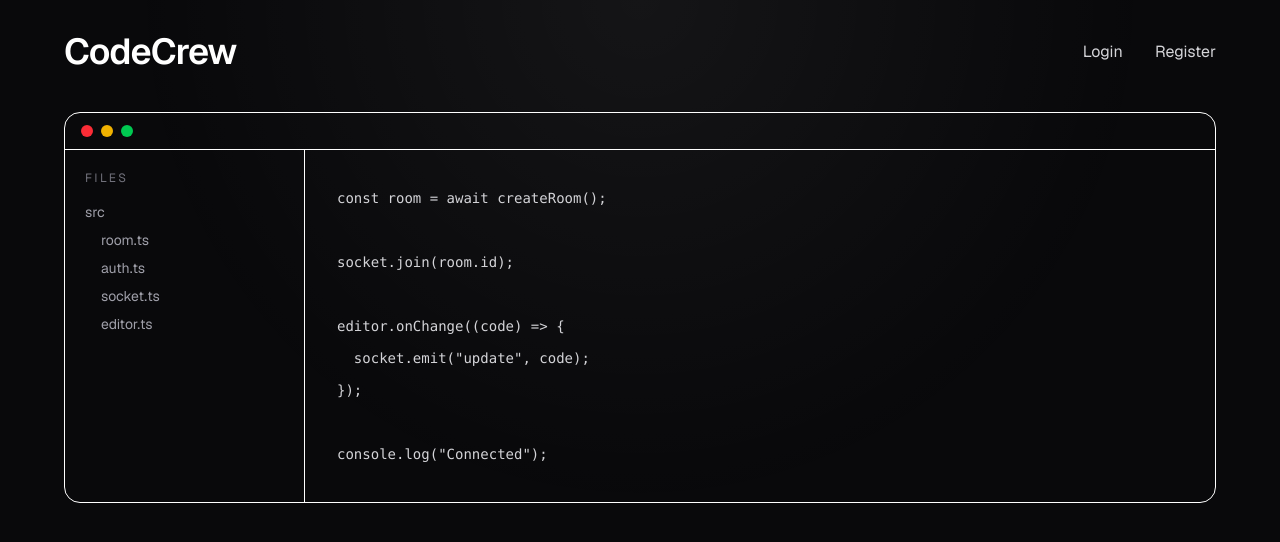
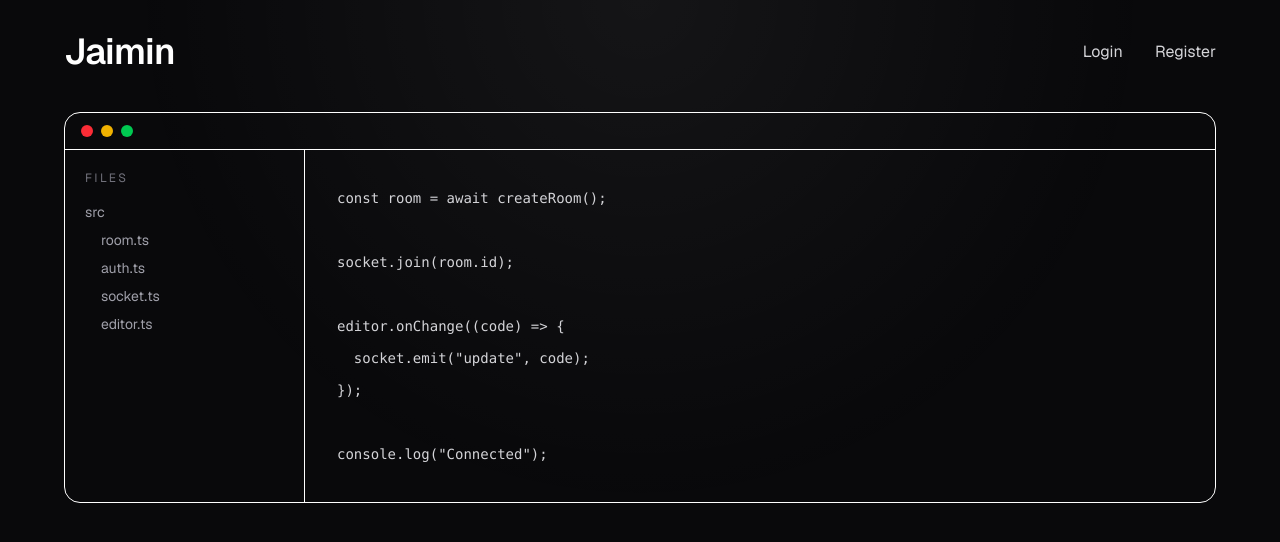
Before and after one commit to 0xJainam/CodeCrew, a Next.js app: page / in a window 1280 px wide. Shown: the top 542 px of the page. Built offline with nearby package versions, Linux system fonts and the light colour scheme.

Commit message:
Update link text from 'CodeCrew' to 'Jaimin'

```diff
--- a/src/app/page.tsx
+++ b/src/app/page.tsx
@@ -19,7 +19,7 @@ console.log("Connected");`;
             href="/"
             className="text-4xl font-semibold tracking-tight transition-opacity hover:opacity-80"
           >
-            CodeCrew
+            Jaimin
           </Link>
 
           <div className="flex gap-8 text-m text-zinc-300">
```
